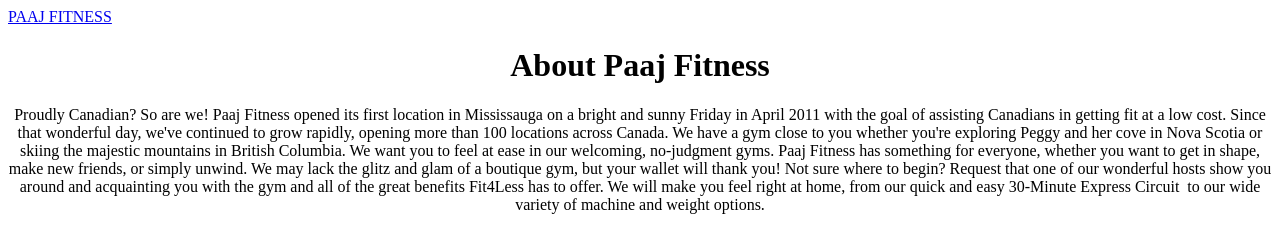
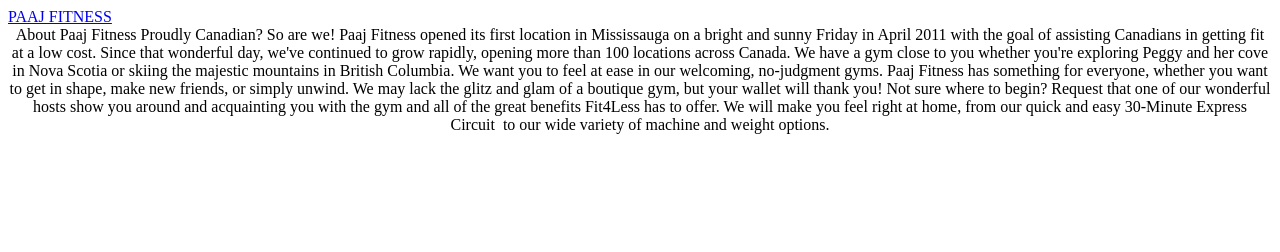
Before and after one commit to aravindmurali326/Capstone_GroupF, a plain HTML site: page about.html in a window 1280 px wide. Drawn offline with Linux system fonts and the light colour scheme.

Commit message:
Update about.html

```diff
--- a/about.html
+++ b/about.html
@@ -3,8 +3,7 @@
 <html>
 <body>
 <a href="index.html">PAAJ FITNESS</a>
-<h1 style="text-align:center;">About Paaj Fitness</h1>
-<center>
+<center>About Paaj Fitness</h1>
 Proudly Canadian? So are we! Paaj Fitness opened its first location in Mississauga on a bright and sunny Friday
 in April 2011 with the goal of assisting Canadians in getting fit at a low cost.
 Since that wonderful day, we've continued to grow rapidly, opening more than 100 locations across Canada.
```
